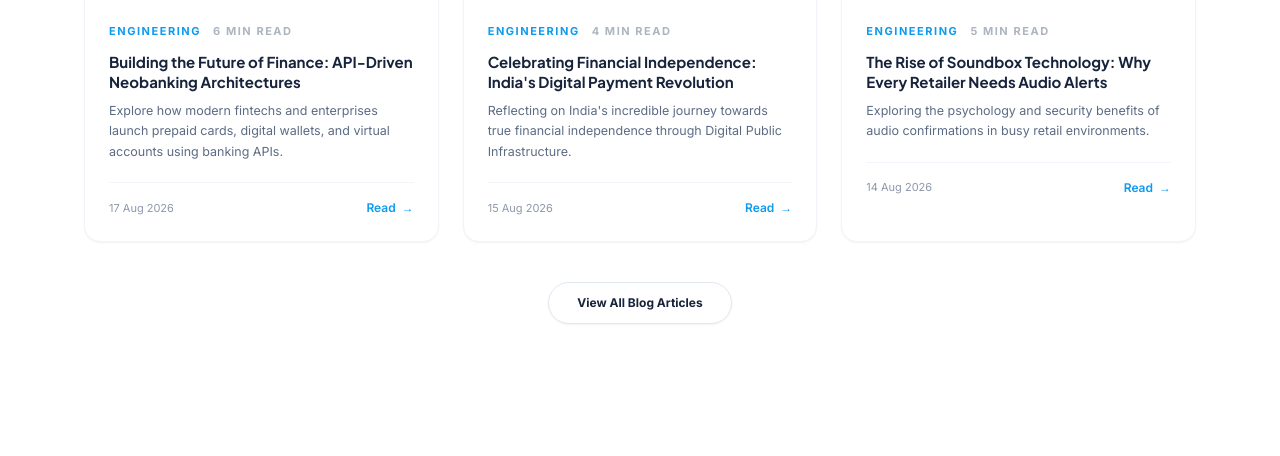
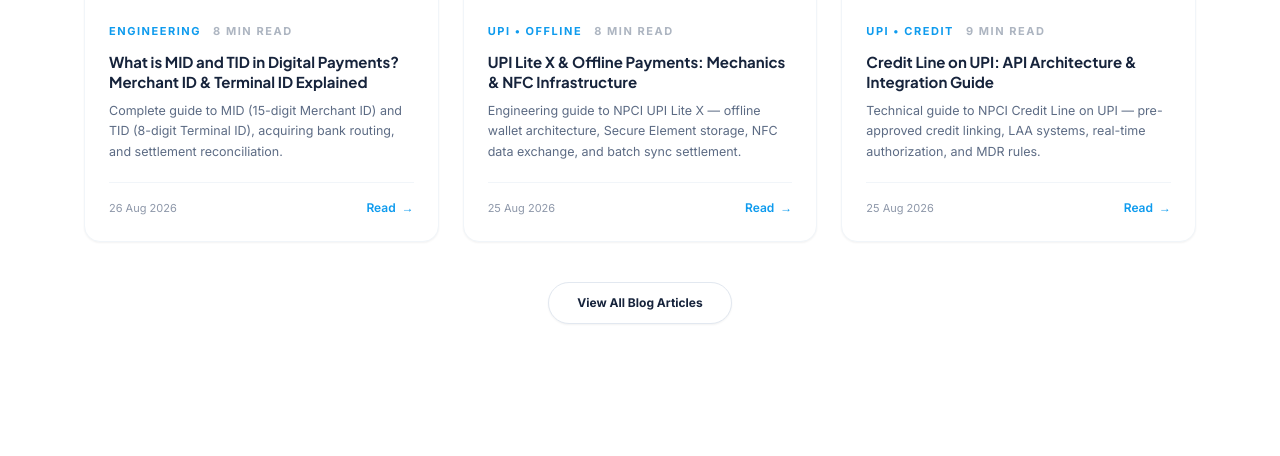
Before and after one commit to Paisape/pweb, a PHP site: page / in a window 1280 px wide. Shown: the part 5270-5726 px from the top of the page. Run offline with PHP 8.4, Linux system fonts and the light colour scheme; some libraries are stand-ins or nearby versions.

Commit message:
fix: update homepage Latest Blog section to show MID & TID and latest articles; add homepage SEO canonical tag

```diff
--- a/index.php
+++ b/index.php
@@ -719,56 +719,56 @@
     </div>
 
     <div class="mt-12 grid gap-6 sm:grid-cols-2 lg:grid-cols-3">
-      <!-- Neobanking Card -->
+      <!-- MID & TID Card -->
       <article class="card-lift flex flex-col overflow-hidden rounded-2xl border border-slate-100 bg-white shadow-sm">
-        <a href="/blog/neobanking-api-architecture" class="block overflow-hidden h-44 bg-slate-100">
-          <img src="/assets/blog/blog_neobanking.jpg" alt="Building the Future of Finance" class="h-full w-full object-cover transition duration-500 hover:scale-105" />
+        <a href="/blog/what-is-mid-and-tid" class="block overflow-hidden h-44 bg-slate-100">
+          <img src="/assets/blog/blog_mid_tid.jpg" alt="What is MID and TID in Digital Payments?" class="h-full w-full object-cover transition duration-500 hover:scale-105" />
         </a>
         <div class="flex flex-1 flex-col p-6">
           <div class="flex items-center gap-3 text-[11px] font-bold uppercase tracking-[0.14em]">
-            <span class="text-brand">engineering</span><span class="text-body/50">6 min read</span>
+            <span class="text-brand">engineering</span><span class="text-body/50">8 min read</span>
           </div>
-          <a href="/blog/neobanking-api-architecture"><h3 class="mt-3 font-display text-[15px] font-bold leading-snug text-ink hover:text-brand">Building the Future of Finance: API-Driven Neobanking Architectures</h3></a>
-          <p class="mt-2 text-[12.5px] leading-relaxed text-body line-clamp-3">Explore how modern fintechs and enterprises launch prepaid cards, digital wallets, and virtual accounts using banking APIs.</p>
+          <a href="/blog/what-is-mid-and-tid"><h3 class="mt-3 font-display text-[15px] font-bold leading-snug text-ink hover:text-brand">What is MID and TID in Digital Payments? Merchant ID &amp; Terminal ID Explained</h3></a>
+          <p class="mt-2 text-[12.5px] leading-relaxed text-body line-clamp-3">Complete guide to MID (15-digit Merchant ID) and TID (8-digit Terminal ID), acquiring bank routing, and settlement reconciliation.</p>
           <div class="mt-5 flex items-center justify-between border-t border-slate-100 pt-4">
-            <span class="text-[11px] text-body/70">17 Aug 2026</span>
-            <a href="/blog/neobanking-api-architecture" class="inline-flex items-center gap-1.5 text-[12px] font-semibold text-brand">Read <span class="arrow">&rarr;</span></a>
+            <span class="text-[11px] text-body/70">26 Aug 2026</span>
+            <a href="/blog/what-is-mid-and-tid" class="inline-flex items-center gap-1.5 text-[12px] font-semibold text-brand">Read <span class="arrow">&rarr;</span></a>
           </div>
         </div>
       </article>
 
-      <!-- Independence Day Card -->
+      <!-- UPI Lite X Card -->
       <article class="card-lift flex flex-col overflow-hidden rounded-2xl border border-slate-100 bg-white shadow-sm">
-        <a href="/blog/independence-day-2026" class="block overflow-hidden h-44 bg-slate-100">
-          <img src="/assets/blog/blog_independence_day.jpg" alt="Celebrating Financial Independence" class="h-full w-full object-cover transition duration-500 hover:scale-105" />
+        <a href="/blog/upi-lite-x-offline-payments" class="block overflow-hidden h-44 bg-slate-100">
+          <img src="/assets/blog/blog_upi_lite_x.jpg" alt="UPI Lite X Offline Payments" class="h-full w-full object-cover transition duration-500 hover:scale-105" />
         </a>
         <div class="flex flex-1 flex-col p-6">
           <div class="flex items-center gap-3 text-[11px] font-bold uppercase tracking-[0.14em]">
-            <span class="text-brand">engineering</span><span class="text-body/50">4 min read</span>
+            <span class="text-brand">upi &bull; offline</span><span class="text-body/50">8 min read</span>
           </div>
-          <a href="/blog/independence-day-2026"><h3 class="mt-3 font-display text-[15px] font-bold leading-snug text-ink hover:text-brand">Celebrating Financial Independence: India's Digital Payment Revolution</h3></a>
-          <p class="mt-2 text-[12.5px] leading-relaxed text-body line-clamp-3">Reflecting on India's incredible journey towards true financial independence through Digital Public Infrastructure.</p>
+          <a href="/blog/upi-lite-x-offline-payments"><h3 class="mt-3 font-display text-[15px] font-bold leading-snug text-ink hover:text-brand">UPI Lite X &amp; Offline Payments: Mechanics &amp; NFC Infrastructure</h3></a>
+          <p class="mt-2 text-[12.5px] leading-relaxed text-body line-clamp-3">Engineering guide to NPCI UPI Lite X — offline wallet architecture, Secure Element storage, NFC data exchange, and batch sync settlement.</p>
           <div class="mt-5 flex items-center justify-between border-t border-slate-100 pt-4">
-            <span class="text-[11px] text-body/70">15 Aug 2026</span>
-            <a href="/blog/independence-day-2026" class="inline-flex items-center gap-1.5 text-[12px] font-semibold text-brand">Read <span class="arrow">&rarr;</span></a>
+            <span class="text-[11px] text-body/70">25 Aug 2026</span>
+            <a href="/blog/upi-lite-x-offline-payments" class="inline-flex items-center gap-1.5 text-[12px] font-semibold text-brand">Read <span class="arrow">&rarr;</span></a>
           </div>
         </div>
       </article>
 
-      <!-- Soundbox Card -->
+      <!-- Credit Line on UPI Card -->
       <article class="card-lift flex flex-col overflow-hidden rounded-2xl border border-slate-100 bg-white shadow-sm">
-        <a href="/blog/soundbox-retail-revolution" class="block overflow-hidden h-44 bg-slate-100">
-          <img src="/assets/blog/blog_soundbox_retail.jpg" alt="The Rise of Soundbox Technology" class="h-full w-full object-cover transition duration-500 hover:scale-105" />
+        <a href="/blog/credit-line-on-upi" class="block overflow-hidden h-44 bg-slate-100">
+          <img src="/assets/blog/blog_credit_line_upi.jpg" alt="Credit Line on UPI Architecture" class="h-full w-full object-cover transition duration-500 hover:scale-105" />
         </a>
         <div class="flex flex-1 flex-col p-6">
           <div class="flex items-center gap-3 text-[11px] font-bold uppercase tracking-[0.14em]">
-            <span class="text-brand">engineering</span><span class="text-body/50">5 min read</span>
+            <span class="text-brand">upi &bull; credit</span><span class="text-body/50">9 min read</span>
           </div>
-          <a href="/blog/soundbox-retail-revolution"><h3 class="mt-3 font-display text-[15px] font-bold leading-snug text-ink hover:text-brand">The Rise of Soundbox Technology: Why Every Retailer Needs Audio Alerts</h3></a>
-          <p class="mt-2 text-[12.5px] leading-relaxed text-body line-clamp-3">Exploring the psychology and security benefits of audio confirmations in busy retail environments.</p>
+          <a href="/blog/credit-line-on-upi"><h3 class="mt-3 font-display text-[15px] font-bold leading-snug text-ink hover:text-brand">Credit Line on UPI: API Architecture &amp; Integration Guide</h3></a>
+          <p class="mt-2 text-[12.5px] leading-relaxed text-body line-clamp-3">Technical guide to NPCI Credit Line on UPI — pre-approved credit linking, LAA systems, real-time authorization, and MDR rules.</p>
           <div class="mt-5 flex items-center justify-between border-t border-slate-100 pt-4">
-            <span class="text-[11px] text-body/70">14 Aug 2026</span>
-            <a href="/blog/soundbox-retail-revolution" class="inline-flex items-center gap-1.5 text-[12px] font-semibold text-brand">Read <span class="arrow">&rarr;</span></a>
+            <span class="text-[11px] text-body/70">25 Aug 2026</span>
+            <a href="/blog/credit-line-on-upi" class="inline-flex items-center gap-1.5 text-[12px] font-semibold text-brand">Read <span class="arrow">&rarr;</span></a>
           </div>
         </div>
       </article>
```
